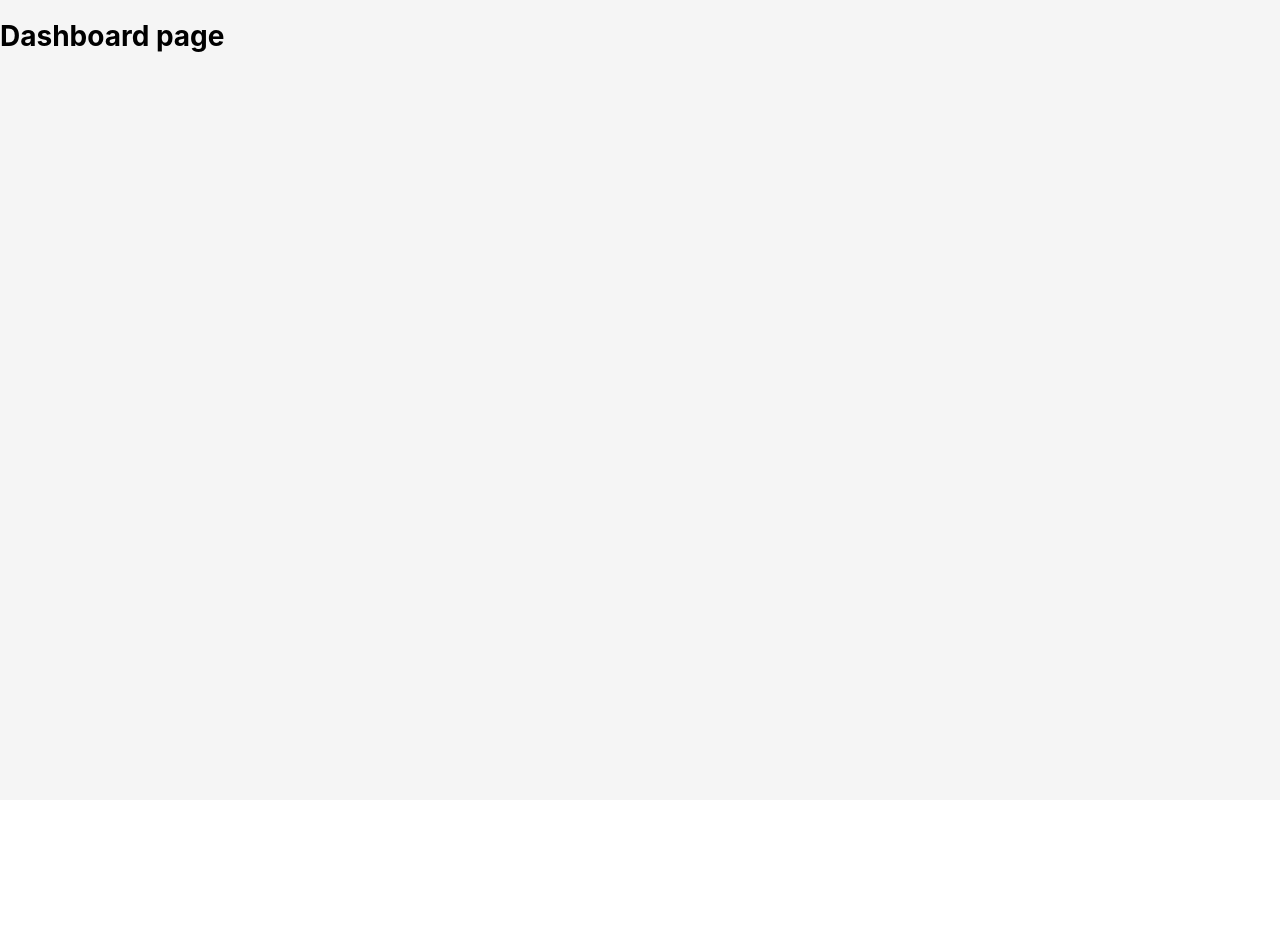
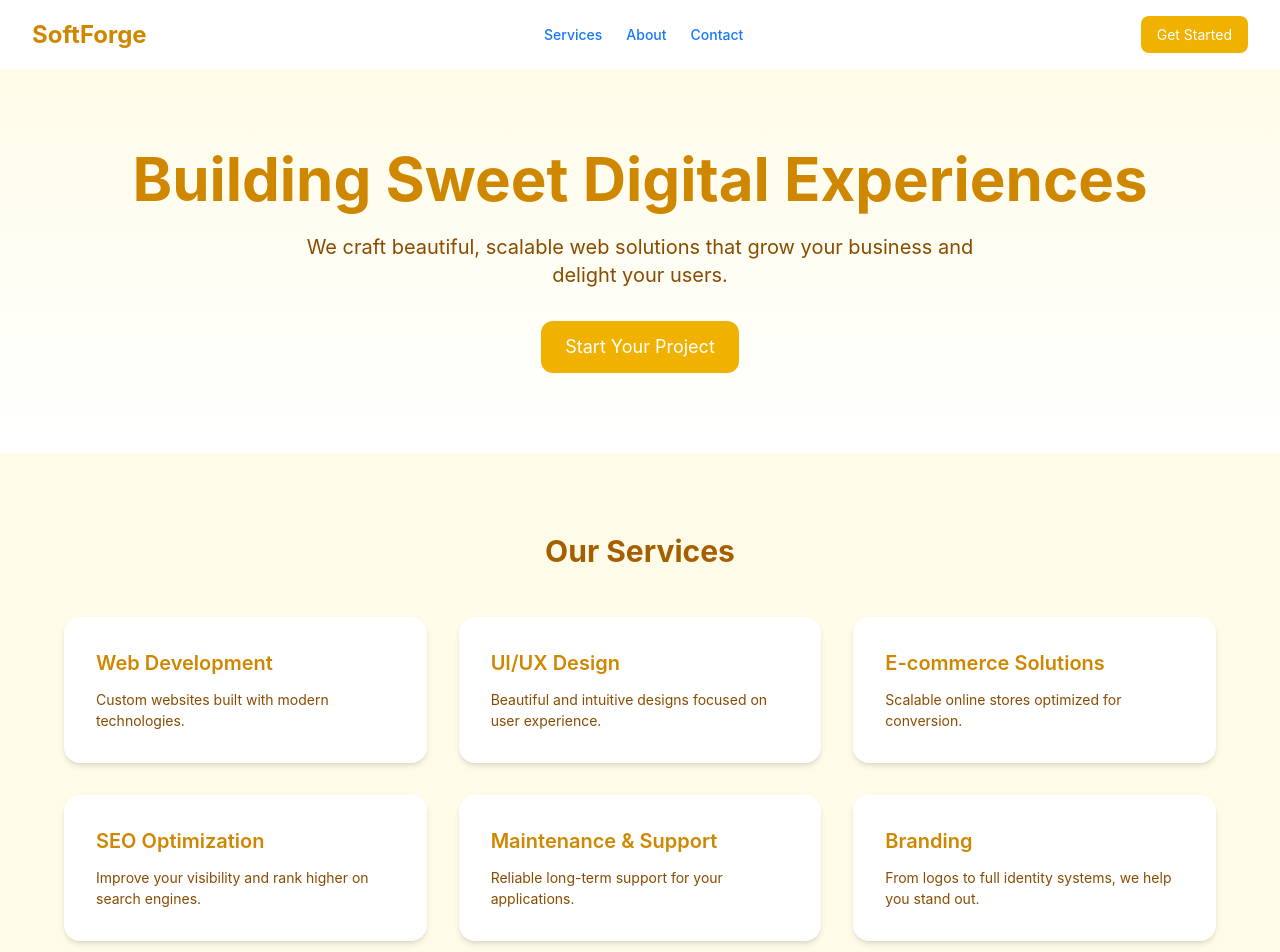
Before and after one commit to ArberKulla/HojezaFrontend, a React (Vite) app: page / in a window 1280 px wide. Shown: the top 952 px of the page. Before the commit the page ends 800 px from the top, so only its background shows below. Built offline with nearby package versions, Linux system fonts and the light colour scheme.

Commit message:
+ UpdateD configs and packages. + Added taildwind and gsap + Basic frontpage added with examples of GSAP usage.

```diff
--- a/package.json
+++ b/package.json
@@ -13,9 +13,11 @@
   },
   "dependencies": {
     "@reduxjs/toolkit": "^2.9.0",
+    "@tailwindcss/vite": "^4.1.16",
     "@tanstack/react-query": "^5.90.2",
     "antd": "^5.27.4",
     "axios": "^1.12.2",
+    "gsap": "^3.13.0",
     "react": "^18.3.1",
     "react-dom": "^18.3.1",
     "react-helmet-async": "^2.0.5",
@@ -31,6 +33,7 @@
     "@testing-library/react": "^14.0.0",
     "@testing-library/user-event": "^14.4.3",
     "@types/axios": "^0.9.36",
+    "@types/gsap": "^1.20.2",
     "@types/react": "^18.2.14",
     "@types/react-dom": "^18.2.6",
     "@types/react-helmet-async": "^1.0.1",
@@ -38,12 +41,15 @@
     "@types/react-router-dom": "^5.3.3",
     "@types/socket.io-client": "^1.4.36",
     "@vitejs/plugin-react": "^5.1.0",
+    "autoprefixer": "^10.4.21",
     "eslint": "^8.57.1",
     "eslint-config-prettier": "^10.1.8",
     "eslint-config-react-tracktor": "^1.5.0",
     "eslint-plugin-prettier": "^5.5.4",
     "jsdom": "^22.1.0",
+    "postcss": "^8.5.6",
     "prettier": "^3.6.2",
+    "tailwindcss": "^4.1.16",
     "typescript": "^4.9.5",
     "vite": "^7.1.12",
     "vitest": "^4.0.6"
--- a/src/App.css
+++ b/src/App.css
@@ -1,45 +1 @@
-#root {
-  max-width: 1280px;
-  margin: 0 auto;
-  padding: 2rem;
-  text-align: center;
-}
-
-.logo {
-  height: 6em;
-  padding: 1.5em;
-  will-change: filter;
-  transition: filter 300ms;
-}
-
-.logo:hover {
-  filter: drop-shadow(0 0 2em #646cffaa);
-}
-
-.logo.react:hover {
-  filter: drop-shadow(0 0 2em #61dafbaa);
-}
-
-@keyframes logo-spin {
-  from {
-    transform: rotate(0deg);
-  }
-
-  to {
-    transform: rotate(360deg);
-  }
-}
-
-@media (prefers-reduced-motion: no-preference) {
-  a:nth-of-type(2) .logo {
-    animation: logo-spin infinite 20s linear;
-  }
-}
-
-.card {
-  padding: 2em;
-}
-
-.read-the-docs {
-  color: #888;
-}
+@import "tailwindcss";
--- a/src/App.tsx
+++ b/src/App.tsx
@@ -10,6 +10,7 @@ import { StoreProvider } from './contexts/StoreContext';
 import { TranslateProvider } from './contexts/TranslateContext';
 import Router from './router';
 import { persistor, store } from './store/redux';
+import './App.css';
 
 const themeConfig = {
   algorithm: theme.defaultAlgorithm,
--- a/src/pages/Dashboard/Dashboard.tsx
+++ /dev/null
@@ -1,9 +0,0 @@
-import { FunctionComponent } from 'react';
-
-interface DashboardPageProps {}
-
-const DashboardPage: FunctionComponent<DashboardPageProps> = ({}) => {
-  return <h1>Dashboard page</h1>;
-};
-
-export default DashboardPage;
--- /dev/null
+++ b/src/pages/Home/Home.tsx
@@ -0,0 +1,143 @@
+// File: LandingPage.tsx
+import React, { useEffect, useRef } from "react";
+import { gsap } from "gsap";
+import { ScrollTrigger } from "gsap/ScrollTrigger";
+
+gsap.registerPlugin(ScrollTrigger);
+
+export default function LandingPage() {
+  const heroRef = useRef<HTMLDivElement | null>(null);
+  const serviceRefs = useRef<(HTMLDivElement | null)[]>([]);
+
+  useEffect(() => {
+    const ctx = gsap.context(() => {
+      if (heroRef.current) {
+        const heroTextEls = Array.from(heroRef.current.querySelectorAll<HTMLElement>("h2, p"));
+        const heroButton = heroRef.current.querySelector<HTMLButtonElement>("button");
+
+        // Animate heading & paragraph
+        gsap.fromTo(heroTextEls,
+          { opacity: 0, y: 40 },
+          { opacity: 1, y: 0, stagger: 0.2, duration: 1, ease: "power3.out" }
+        );
+
+        // Animate button
+        if (heroButton) {
+          gsap.fromTo(heroButton,
+            { opacity: 0, y: 40 },
+            { opacity: 1, y: 0, duration: 1, ease: "power3.out", delay: 0.6 }
+          );
+        }
+      }
+
+      // Services cards scroll animation (same as before)
+      serviceRefs.current.forEach((el, i) => {
+        if (el) {
+          gsap.fromTo(el,
+            { opacity: 0, y: 60, scale: 0.9, rotation: -2 },
+            {
+              opacity: 1,
+              y: 0,
+              scale: 1,
+              rotation: 0,
+              duration: 0.8,
+              delay: i * 0.15,
+              ease: "back.out(1.2)",
+              scrollTrigger: {
+                trigger: el,
+                start: "top 90%",
+                markers: false
+              }
+            }
+          );
+        }
+      });
+    });
+
+    return () => ctx.revert();
+  }, []);
+
+  const services = [
+    { title: "Web Development", desc: "Custom websites built with modern technologies." },
+    { title: "UI/UX Design", desc: "Beautiful and intuitive designs focused on user experience." },
+    { title: "E-commerce Solutions", desc: "Scalable online stores optimized for conversion." },
+    { title: "SEO Optimization", desc: "Improve your visibility and rank higher on search engines." },
+    { title: "Maintenance & Support", desc: "Reliable long-term support for your applications." },
+    { title: "Branding", desc: "From logos to full identity systems, we help you stand out." },
+  ];
+
+  return (
+    <div className="flex flex-col min-h-screen bg-white text-gray-800">
+      {/* Navbar */}
+      <header className="flex justify-between items-center px-8 py-4 bg-white shadow-md">
+        <h1 className="text-2xl font-bold text-yellow-600">SoftForge</h1>
+        <nav className="space-x-6 text-sm font-medium">
+          <a href="#services" className="hover:text-yellow-500 transition">Services</a>
+          <a href="#about" className="hover:text-yellow-500 transition">About</a>
+          <a href="#contact" className="hover:text-yellow-500 transition">Contact</a>
+        </nav>
+        <button className="bg-yellow-500 hover:bg-yellow-400 text-white px-4 py-2 rounded-lg transition">
+          Get Started
+        </button>
+      </header>
+
+      {/* Hero Section */}
+      <section
+        ref={heroRef}
+        className="flex flex-col items-center justify-center text-center flex-grow px-6 py-20 bg-gradient-to-b from-yellow-50 to-white"
+      >
+        <h2 className="text-4xl md:text-6xl font-bold mb-6 text-yellow-600">
+          Building Sweet Digital Experiences
+        </h2>
+        <p className="text-lg md:text-xl text-yellow-800 max-w-2xl mb-8">
+          We craft beautiful, scalable web solutions that grow your business and delight your users.
+        </p>
+        <button className="bg-yellow-500 hover:bg-yellow-400 text-white px-6 py-3 text-lg rounded-xl transition">
+          Start Your Project
+        </button>
+      </section>
+
+      {/* Services Section */}
+      <section id="services" className="px-8 py-20 bg-yellow-50">
+        <h3 className="text-3xl font-bold text-center mb-12 text-yellow-700">Our Services</h3>
+        <div className="grid md:grid-cols-3 gap-8 max-w-6xl mx-auto">
+          {services.map((service, i) => (
+            <div
+              key={i}
+              ref={(el) => {
+                if (el) serviceRefs.current[i] = el;
+              }}
+              className="bg-white p-8 rounded-2xl shadow-md hover:shadow-xl transition transform hover:-translate-y-1"
+            >
+              <h4 className="text-xl font-semibold mb-3 text-yellow-600">{service.title}</h4>
+              <p className="text-yellow-800">{service.desc}</p>
+            </div>
+          ))}
+        </div>
+      </section>
+
+      {/* About Section */}
+      <section id="about" className="px-8 py-20 bg-white text-center">
+        <h3 className="text-3xl font-bold mb-6 text-yellow-700">About Us</h3>
+        <p className="max-w-3xl mx-auto text-yellow-800 text-lg">
+          SoftForge is a team of passionate developers, designers, and innovators.
+          We believe in crafting web solutions that are elegant, efficient, and empowering.
+        </p>
+      </section>
+
+      {/* Contact / CTA */}
+      <section id="contact" className="px-8 py-20 text-center bg-yellow-500 text-white">
+        <h3 className="text-3xl font-bold mb-4">Let's Build Something Sweet Together</h3>
+        <p className="text-lg mb-6">Reach out today to start your project.</p>
+        <button className="bg-white text-yellow-500 hover:bg-yellow-100 font-semibold px-6 py-3 rounded-xl transition">
+          Contact Us
+        </button>
+      </section>
+
+      {/* Footer */}
+      <footer className="bg-yellow-700 text-yellow-100 py-8 text-center text-sm">
+        <p>© {new Date().getFullYear()} SoftForge. All rights reserved.</p>
+      </footer>
+    </div>
+  );
+}
--- a/src/router/index.tsx
+++ b/src/router/index.tsx
@@ -13,21 +13,11 @@ const Router = () =>
       element: (
         <PublicGuard>
           <PublicLayout>
-            <DashboardPage />
+            <HomePage />
           </PublicLayout>
         </PublicGuard>
       ),
       index: true,
-    },
-    {
-      path: 'dashboard',
-      element: (
-        <PrivateGuard>
-          <PrivateLayout>
-            <DashboardPage />
-          </PrivateLayout>
-        </PrivateGuard>
-      ),
     },
     {
       path: 'auth',
@@ -73,7 +63,7 @@ const LoginPage = Loadable(lazy(() => import('../pages/Auth/LoginPage/LoginPage'
 const RegisterPage = Loadable(lazy(() => import('../pages/Auth/RegisterPage/RegisterPage')));
 
 // Auth routes
-const DashboardPage = Loadable(lazy(() => import('../pages/Dashboard/Dashboard')));
+const HomePage = Loadable(lazy(() => import('../pages/Home/Home')));
 
 // Error routes
 const Error404Page = Loadable(lazy(() => import('../pages/NotFound/NotFound')));
--- a/tsconfig.node.json
+++ b/tsconfig.node.json
@@ -2,9 +2,10 @@
   "compilerOptions": {
     "composite": true,
     "module": "ESNext",
-    "moduleResolution": "Node",
+    "moduleResolution": "bundler",
     "allowSyntheticDefaultImports": true,
-    "resolveJsonModule": true
+    "resolveJsonModule": true,
+    "esModuleInterop": true
   },
   "files": ["package.json"],
   "include": ["vite.config.ts"]
--- a/vite.config.ts
+++ b/vite.config.ts
@@ -1,10 +1,10 @@
 import { resolve } from 'path';
 import { defineConfig } from 'vitest/config';
 import react from '@vitejs/plugin-react';
+import tailwindcss from '@tailwindcss/vite'
 
-// https://vitejs.dev/config/
 export default defineConfig({
-  plugins: [react()],
+  plugins: [react(), tailwindcss()],
   server: {
     port: 3000,
   },
```
Also changed, not shown: tsconfig.app.json (+20 -12 lines), tsconfig.json (+25 -23 lines), 2 other files (tests, documents, lock files or other folders).
